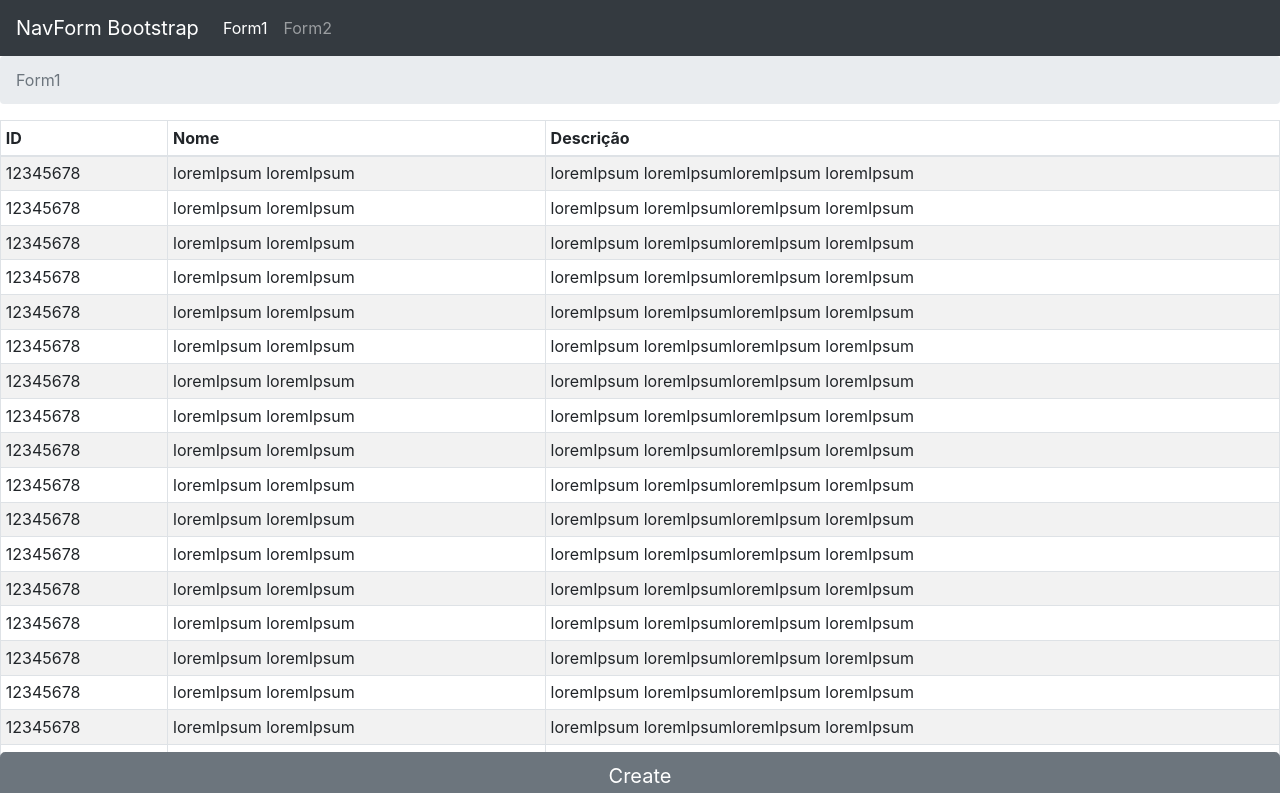
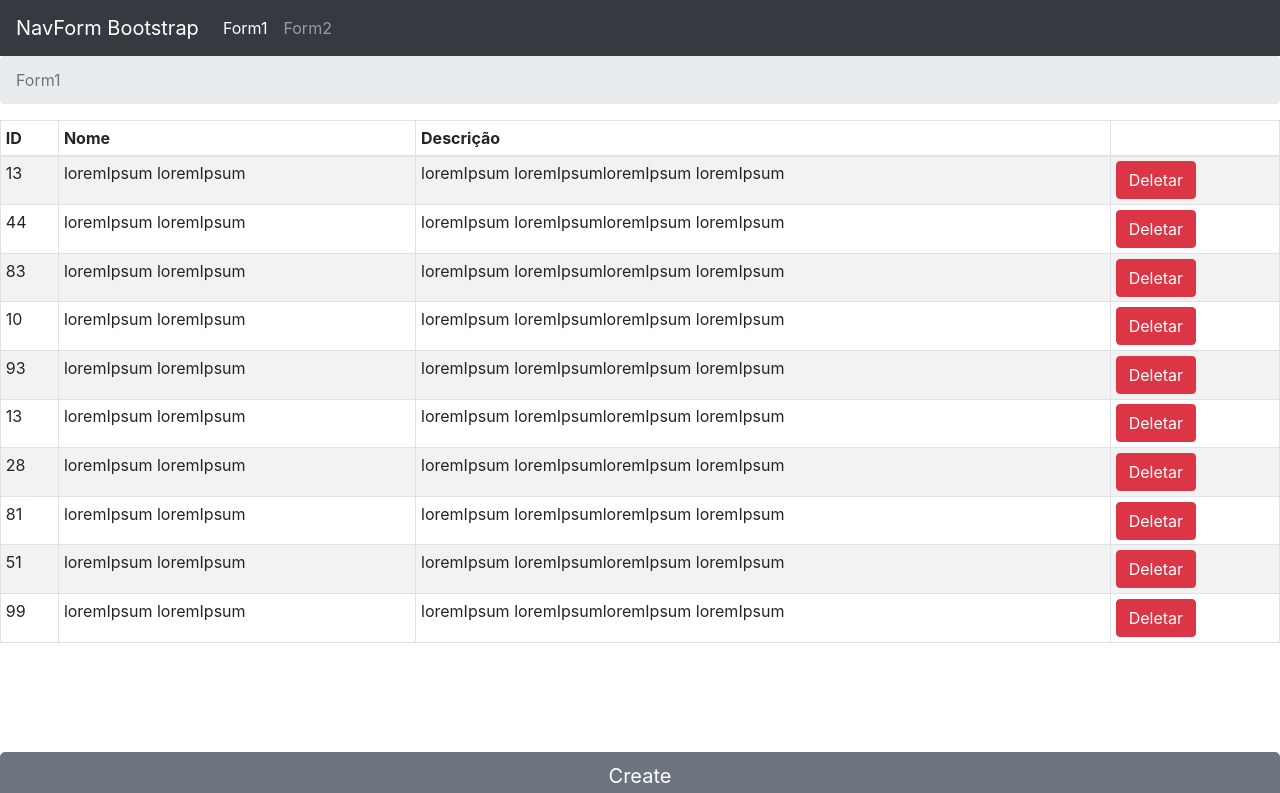
Before and after one commit to mNalon/nav-forms-bootstrap, a Next.js app: page /form1 in a window 1280 px wide. Shown: the top 793 px of the page. Built offline with nearby package versions, Linux system fonts and the light colour scheme.

Commit message:
Makes the form1 list functional

```diff
--- a/pages/form1/index.js
+++ b/pages/form1/index.js
@@ -1,38 +1,67 @@
+import fetch from 'axios'
+import useSWR from 'swr'
 import Link from 'next/link'
+import { useState, useEffect } from 'react'
 
 import {
   Breadcrumb,
   Button,
-  Table
+  Table,
+  Alert
 } from 'react-bootstrap'
 
 import AppNavBar from '../../components/app-nav-bar'
 
-const form1Items = Array(100).fill({
-  id: '12345678',
-  name: 'loremIpsum loremIpsum',
-  description: 'loremIpsum loremIpsumloremIpsum loremIpsum'
-})
-
 const ListItemRow = ({
   id,
   name,
-  description
-}) => (
+  description,
+  onDeleteItem
+}) => {
+  const onClick = (event) => {
+    event.preventDefault()
+    const shouldDelete = confirm('Tem certeza que deseja deletar esse item?')
+    shouldDelete && fetch.delete(`/form1/${id}`)
+      .then(() => onDeleteItem(id))
+  }
+
+  return (
     <Link href={`/form1/${id}`} passHref>
       <tr as="a" role="button">
         <td>{ id }</td>
         <td>{ name }</td>
         <td>{ description }</td>
+        <td><Button variant="danger" onClick={onClick}>Deletar</Button></td>
       </tr>
     </Link>
   )
+}
 
-const ListItems = ({
-  items = []
-}) => {
+const ListItems = ({ items }) => {
 
-  const rowItems = items.map((item) => (<ListItemRow {...item} key={item.id} />))
+  const [currentItems, setCurrentItems] = useState(items)
+
+  useEffect(() => {
+    setCurrentItems(items)
+  }, [items])
+
+  const removeItemById = (id) => {
+    const indexToRemove = currentItems.findIndex((item) => item.id === id)
+    setCurrentItems([
+      ...currentItems.slice(0,indexToRemove),
+      ...currentItems.slice(indexToRemove+1)
+    ])
+  }
+
+  const rowItems = currentItems.map(
+    (item) => (
+      <ListItemRow
+        {...item}
+        key={item.id}
+        onDeleteItem={removeItemById}
+      />
+    )
+  )
 
   return (
     <Table striped bordered hover responsive size="sm">
@@ -41,6 +70,7 @@ const ListItems = ({
           <th>ID</th>
           <th>Nome</th>
           <th>Descrição</th>
+          <th></th>
         </tr>
       </thead>
       <tbody>
@@ -50,12 +80,27 @@ const ListItems = ({
   )
 }
 
-export default () => (
+const loadItems = () => {
+  const { data, error } = useSWR('/api/form1', fetch)
+  if(error) return <Alert variant="danger">Ops! Ocorreu um erro :(</Alert>
+  if(!data) return <Alert variant="light">Carregando...</Alert>
+
+  const {
+    data: {
+      items
+    }
+  } = data
+
+  return <ListItems items={items} />
+}
+
+export default function List(){
+  return (
     <AppNavBar>
       <Breadcrumb>
         <Breadcrumb.Item active>Form1</Breadcrumb.Item>
       </Breadcrumb>
-    <ListItems items={form1Items} />
+      {loadItems()}
       <Link href="/form1/create" passHref>
         <Button as="a" variant="secondary" size="lg" block className="fixed-bottom">
           Create
@@ -63,3 +108,4 @@ export default () => (
       </Link>
     </AppNavBar>
   )
+}
```
Lines whose indentation alone changed are shown as unchanged.
